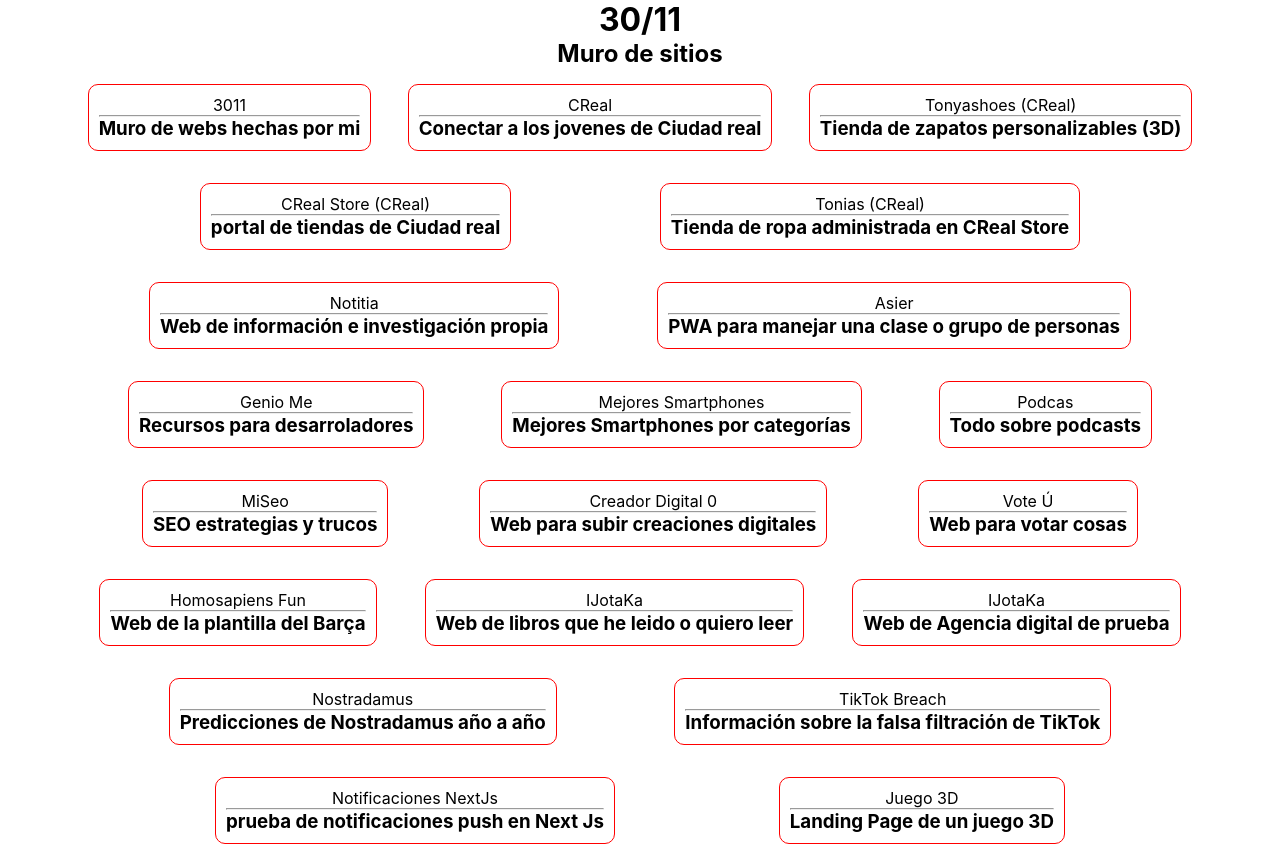
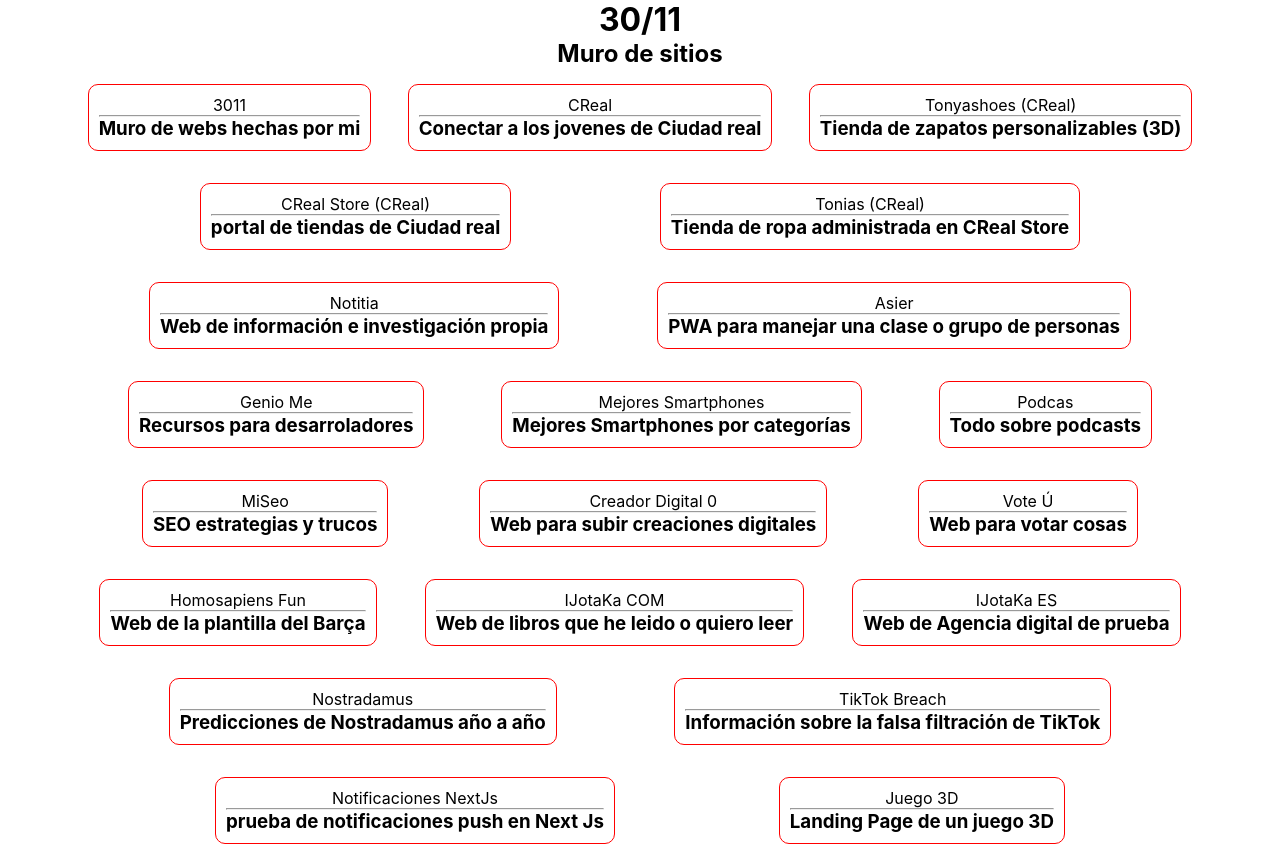
Before and after one commit to Oussamaosman02/3011, a Next.js app: page / in a window 1280 px wide. Built offline with nearby package versions, Linux system fonts and the light colour scheme.

Commit message:
Adding distinct names for ijotaka

```diff
--- a/pages/index.js
+++ b/pages/index.js
@@ -174,7 +174,7 @@ export default function Home() {
               rel="noreferrer noopener"
               href="https://ijotaka.com"
             >
-              IJotaKa
+              IJotaKa COM
             </a>
             <hr />
             <h3>Web de libros que he leido o quiero leer</h3>
@@ -185,7 +185,7 @@ export default function Home() {
               rel="noreferrer noopener"
               href="https://ijotaka.es"
             >
-              IJotaKa
+              IJotaKa ES
             </a>
             <hr />
             <h3>Web de Agencia digital de prueba</h3>
```
